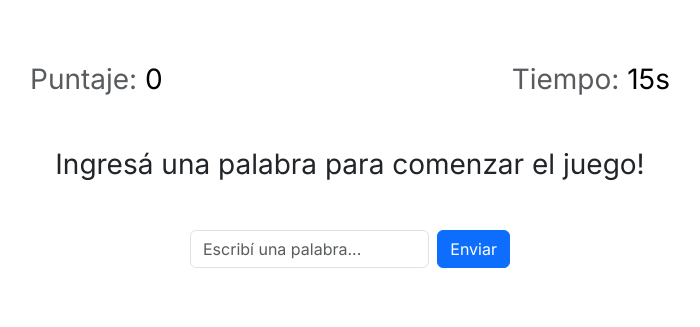
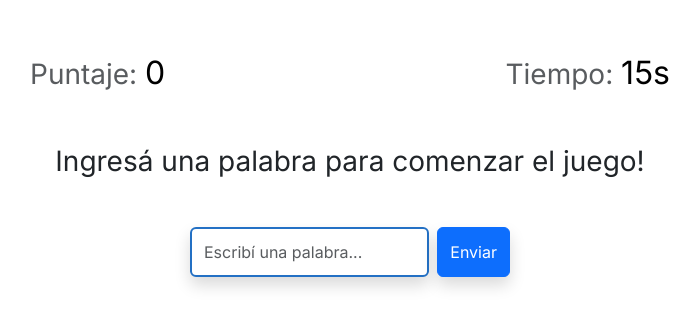
Before and after one commit to AlejoFuentes/unq-ui-alejo-fuentes-trabajo-final, a React (Vite) app: page /game in a window 1280 px wide. Shown: the part 237-564 px from the top of the page, without its empty margins (290-990 px from the left). Built offline with nearby package versions, Linux system fonts and the light colour scheme.

Commit message:
agrego lista encadenada y contador

```diff
--- a/src/components/Game.jsx
+++ b/src/components/Game.jsx
@@ -1,18 +1,45 @@
 import './Game.css';
 import { useState, useEffect } from 'react';
 import { validarPalabra } from '../services/api';
+import { useNavigate } from 'react-router';
 
 const Game = () => {
 
-  const [gameState, setGameState] = useState('inicio'); // El estado puede ser 'inicio', 'jugando' o 'finalizado'
+  const [estadoDelJuego, setEstadoDelJuego] = useState('inicio'); // El estado puede ser 'inicio', 'jugando' o 'finalizado'
   const [tiempoRestante, setTiempoRestante] = useState(15);
   const [puntaje, setPuntaje] = useState(0);
   const [palabraActual, setPalabraActual] = useState('');
   const [palabrasUsadas, setPalabrasUsadas] = useState([]);
   const [error, setError] = useState('');
+  const [loading, setLoading] = useState(false);
+
+  const navigate = useNavigate();
+
+  useEffect(() => {
+    if (estadoDelJuego !== 'jugando') return;
+
+    if (tiempoRestante === 0) {
+      navigate('/end', {
+        state: {
+          puntaje: puntaje,
+          palabrasEncadenadas: palabrasUsadas.length
+        }
+      });
+      return;
+    }
+
+    const timer = setInterval(() => {
+      setTiempoRestante((prev) => prev - 1);
+    }, 1000);
+
+    return () => clearInterval(timer);
+  }, [tiempoRestante, estadoDelJuego, navigate, puntaje, palabrasUsadas.length]);
 
   const handleIngresarPalabra = async (e) => {
     e.preventDefault();
+
+    if (loading) return;
+
     const palabraLimpia = palabraActual.trim().toLowerCase();
     if (palabraLimpia === '') {
       setError('Por favor, ingresa una palabra.');
@@ -30,10 +57,12 @@ const Game = () => {
       const primeraLetra = palabraLimpia.charAt(0);
 
       if (primeraLetra !== ultimaLetra) {
-        setError(`La palabra debe empiezar con la letra '${ultimaLetra}'.`);
+        setError(`La palabra debe empiezar con la letra '${ultimaLetra.toUpperCase()}'.`);
         return;
       }
     }
+
+    setLoading(true);
 
     try {
       const data = await validarPalabra(palabraLimpia);
@@ -41,21 +70,24 @@ const Game = () => {
         setPalabrasUsadas([...palabrasUsadas, palabraLimpia]);
         setPuntaje(puntaje + palabraLimpia.length);
         setTiempoRestante(15);
+        setEstadoDelJuego('jugando');
         setPalabraActual('');
         setError('');
       } else {
-        setError('La palabra no es válida.');
+        setError('Esa palabra no es válida.');
       }
     } catch (error) {
       setError("Error al validar la palabra.");
+    } finally {
+      setLoading(false);
     }
   }
 
   return (
     <div className="h-100 align-items-center justify-content-center d-flex flex-column">
       <div className='w-50 d-flex align-items-center justify-content-between mb-4'>
-        <div className='fs-3 text-muted'>Puntaje: <span className='text-black'>{puntaje}</span></div>
-        <div className='fs-3 text-muted'>Tiempo: <span className='text-black'>{tiempoRestante}s</span></div>
+        <div className='fs-3 text-muted'>Puntaje: <span className='text-black fs-2'>{puntaje}</span></div>
+        <div className='fs-3 text-muted'>Tiempo: <span className='text-black fs-2'>{tiempoRestante}s</span></div>
       </div>
 
         {palabrasUsadas && palabrasUsadas.length > 0 ? (
@@ -72,16 +104,34 @@ const Game = () => {
 
       <form className="d-flex gap-2 mt-4 w-25" onSubmit={handleIngresarPalabra}>
         <input
-          className='form-control'
+          className='form-control input-palabra shadow'
           type="text"
           value={palabraActual}
           onChange={(e) => setPalabraActual(e.target.value)}
           placeholder="Escribí una palabra..."
           />
-        <button className='btn btn-primary' type="submit">Enviar</button>
+        <button className='btn btn-primary shadow' type="submit" disabled={loading}>
+          {loading ? 'Enviando...' : 'Enviar'}
+        </button>
       </form>
-      {error && <div className='text-danger mt-2 text-start'>{error}</div>}
+      {error && <div className='text-danger text-start mt-2 ms-2 w-25'>{error}</div>}
 
+      {palabrasUsadas.length > 0 && (
+        <div className='mt-5 w-75 mx-auto'>
+          <div className='text-center m-1 fs-4 mb-3'>Palabras Encadenadas:</div>
+
+          <div className="d-flex flex-wrap justify-content-center align-items-center gap-2 text-muted fs-5">
+            {palabrasUsadas.map((palabra, index) => (
+              <div key={index} className="d-flex align-items-center">
+                <span>{palabra.toUpperCase()}</span>
+                {index < palabrasUsadas.length - 1 && (
+                  <span className="ms-2">-&gt;</span>
+                )}
+              </div>
+            ))}
+          </div>
+        </div>
+      )}
     </div>
   );
 }
--- a/src/components/StartGame.jsx
+++ b/src/components/StartGame.jsx
@@ -10,7 +10,7 @@ const StartGame = () => {
       <h1 className='mb-3'>Palabras Encadenadas</h1>
       <div className='d-flex text-center'>
         <p>Formá la cadena de palabras más larga posible antes de que se acabe el tiempo! <br />
-          Tenés 15 segundos para escribir una palabra que empiece con la última letra de la palabra anterior. <br />
+          Tenés 15 segundos para ingresar una palabra que empiece con la última letra de la palabra anterior. <br />
         </p>
       </div>
       <h2 className='mt-3'>¿Estás listo para jugar?</h2>
--- a/src/index.css
+++ b/src/index.css
@@ -17,3 +17,8 @@ body, html {
 #root {
   height: 100%;
 }
+
+.input-palabra {
+  height: 50px;
+  border: 2px solid #2370c4 !important;
+}
```
